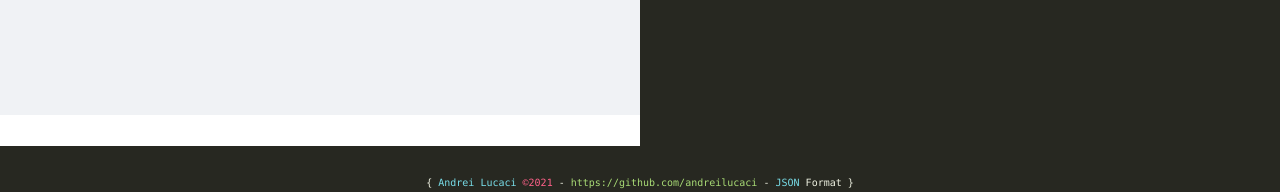
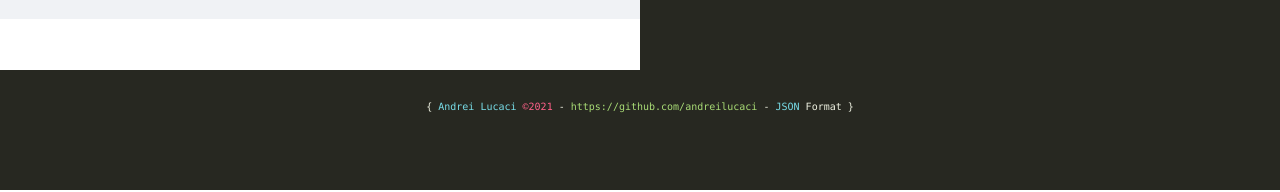
Before and after one commit to AndreiLucaci/json-format, a React (Create React App) app: page / in a window 1280 px wide. Shown: the part 605-797 px from the top of the page. Built offline with nearby package versions, Linux system fonts and the light colour scheme.

Commit message:
fixed colors and highlight for json

```diff
--- a/src/App.tsx
+++ b/src/App.tsx
@@ -54,7 +54,7 @@ const App: FC = () => {
         style={{
           position: "relative",
           top: "7vh",
-          height: "90vh",
+          height: "78vh",
           width: "100wh",
         }}
       >
@@ -72,9 +72,10 @@ const App: FC = () => {
           position: "fixed",
           zIndex: 1,
           width: "100vw",
-          bottom: "1px",
+          bottom: "0px",
+          marginBottom: "5px",
           textAlign: "center",
-          height: "3vh",
+          height: "15vh",
           backgroundColor: "#272821",
         }}
       >
--- a/src/components/left-panel/LeftPanel.tsx
+++ b/src/components/left-panel/LeftPanel.tsx
@@ -19,11 +19,12 @@ export const LeftPannel: FC<LeftPanelProps> = (props: LeftPanelProps) => {
       <MonacoEditor
         width="100%"
         height="100%"
-        language="JSON"
+        language="json"
         options={{
           minimap: {
             enabled: true,
           },
+          language: "json",
           wordWrap: "on",
         }}
         theme="night-dark"
--- a/src/index.css
+++ b/src/index.css
@@ -6,6 +6,9 @@ body {
   -webkit-font-smoothing: antialiased;
   -moz-osx-font-smoothing: grayscale;
   background-color: #272821;
+}
+body::-webkit-scrollbar {
+  display: none;
 }
 
 code {
```
Also changed, not shown: 1 other file (tests, documents, lock files or other folders).
